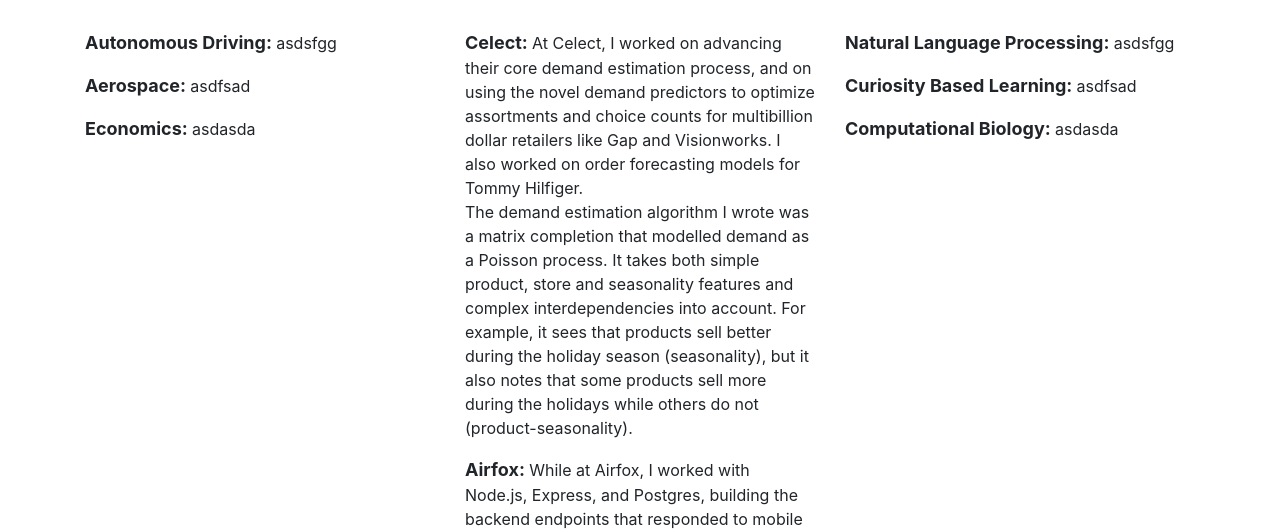
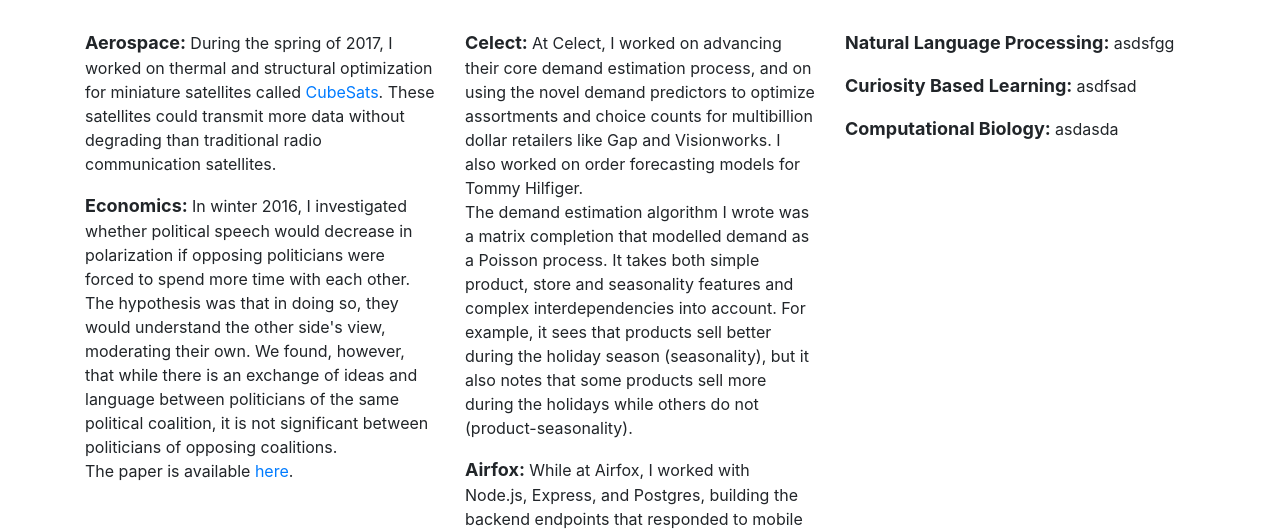
Before and after one commit to rohilverma/rohilverma.github.io, a website: page index.html in a window 1280 px wide. Shown: the part 277-807 px from the top of the page. Drawn offline with Linux system fonts and the light colour scheme.

Commit message:
research updated

```diff
--- a/index.html
+++ b/index.html
@@ -67,21 +67,21 @@
     <div class="col-sm">
 		<h2>Research</h2>
 		<br>
-		<p>
+		<!--<p>
 		<b>
 		<font size="4">
 		Autonomous Driving:
 		</font>
 		</b>
 		asdsfgg
-		</p>
+		</p>-->
 		<p>
 		<b>
 		<font size="4">
 		Aerospace:
 		</font>
 		</b>
-		asdfsad
+		During the spring of 2017, I worked on thermal and structural optimization for miniature satellites called <a href="https://en.wikipedia.org/wiki/CubeSat">CubeSats</a>. These satellites could transmit more data without degrading than traditional radio communication satellites.
 		</p>
 		<p>
 		<b>
@@ -89,7 +89,8 @@
 		Economics:
 		</font>
 		</b>
-		asdasda
+		In winter 2016, I investigated whether political speech would decrease in polarization if opposing politicians were forced to spend more time with each other. The hypothesis was that in doing so, they would understand the other side's view, moderating their own. We found, however, that while there is an exchange of ideas and language between politicians of the same political coalition, it is not significant between politicians of opposing coalitions.<br>
+		The paper is available <a href="http://economics.mit.edu/files/13558">here</a>.
 		</p>
 		<br>
     </div>
```
